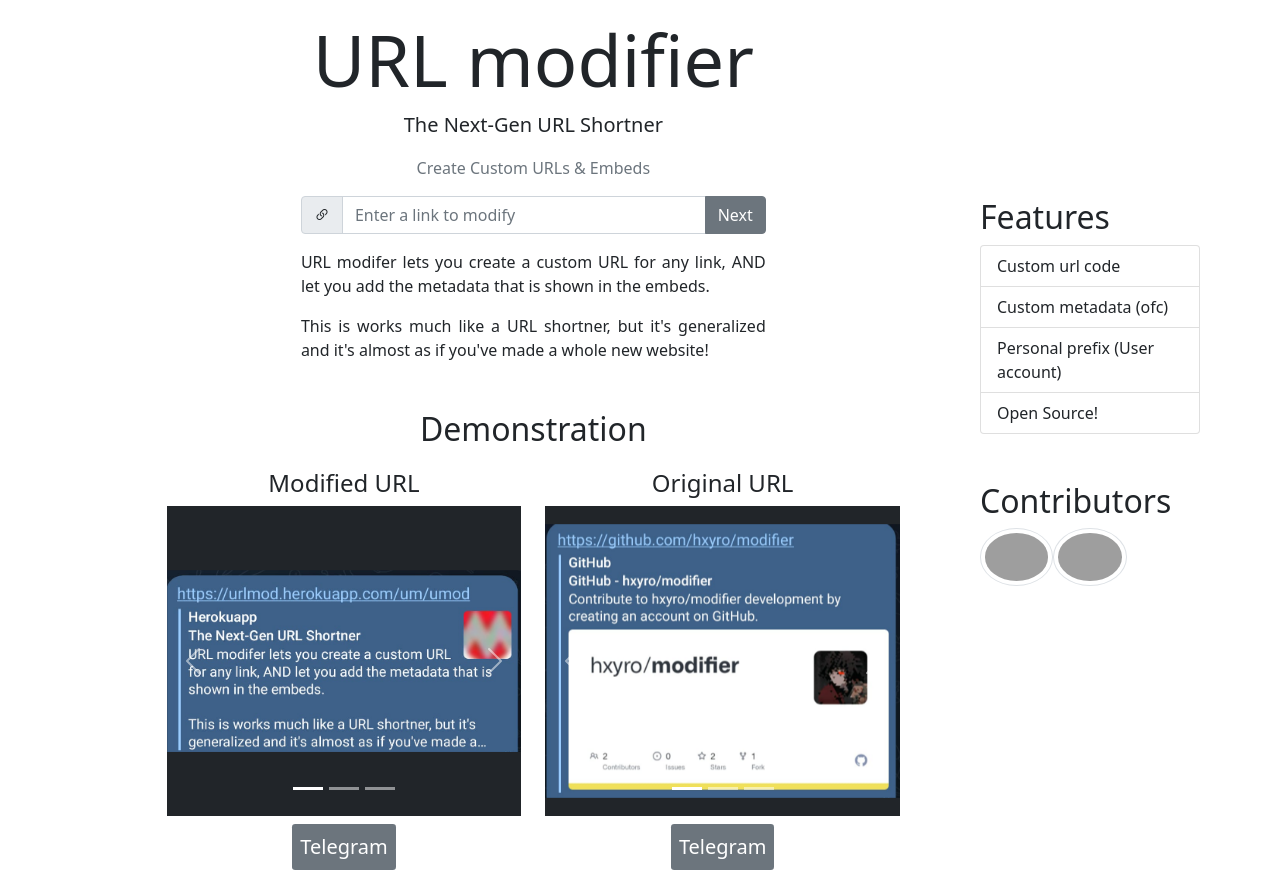
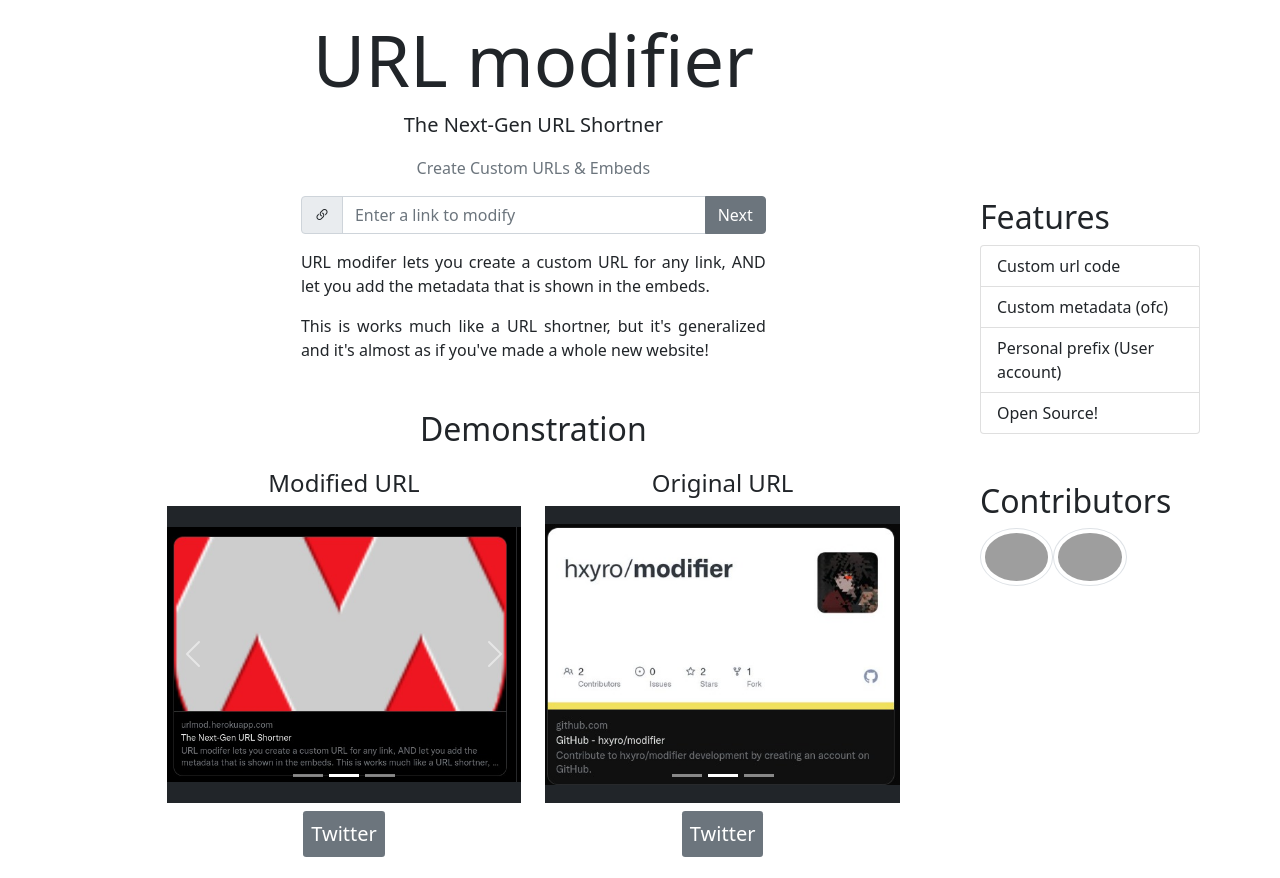
Before and after one commit to phoneticallySAARTHaK/modifier-head, a React (Create React App) app: page / in a window 1280 px wide. Built offline with nearby package versions, Linux system fonts and the light colour scheme; grey boxes are pictures that could not be loaded.

Commit message:
change active index to twitter

```diff
--- a/src/Components/main/Example.js
+++ b/src/Components/main/Example.js
@@ -51,7 +51,7 @@
 ]
 
 function Example() {
-  const [activeIndex, setActiveIndex] = useState(0)
+  const [activeIndex, setActiveIndex] = useState(1)
   const ITEMS = 3
   const next = (animating) => {
     if (animating) return
```
